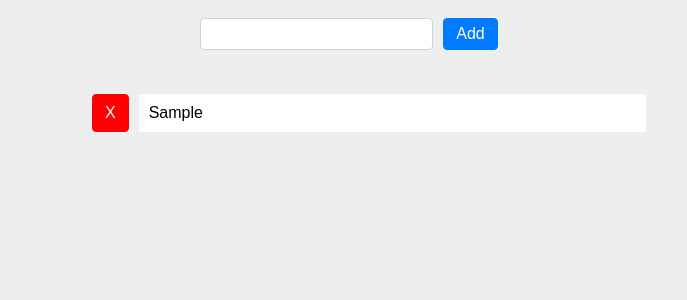
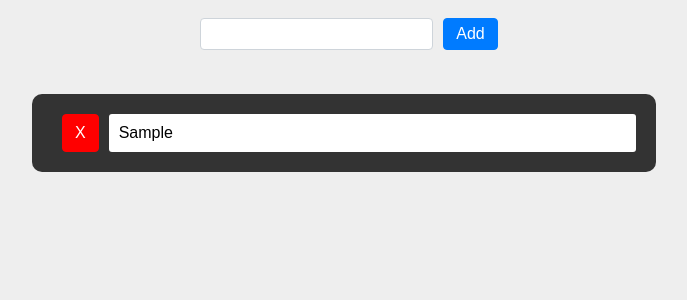
Before and after one commit to munajaf/simple-todo, a React (Create React App) app: page / in a window 1280 px wide. Both pictures are taken after typing "Sample" into the empty fields and a click on the button "Add". Shown: the top 300 px of the page, without its empty margins (296-983 px from the left). Built offline with nearby package versions, Linux system fonts and the light colour scheme.

Commit message:
make drag can change color!

```diff
--- a/src/component/List.jsx
+++ b/src/component/List.jsx
@@ -3,6 +3,7 @@ import { DragDropContext, Droppable } from 'react-beautiful-dnd';
 import { useDispatch } from 'react-redux';
 import { reorderData } from '../redux/actions';
 import DraggableListData from './List/DraggableListData';
+import { UnorderedList } from './styled/List';
 
 const List = ({ todo, removeTodo }) => {
   const dispatch = useDispatch();
@@ -16,17 +17,17 @@ const List = ({ todo, removeTodo }) => {
 
   return (
     <DragDropContext onDragEnd={onDragEnd}>
-      <ul>
-        <Droppable droppableId="list">
-          {(provided) => (
-            // eslint-disable-next-line react/jsx-props-no-spreading
+      <Droppable droppableId="list">
+        {(provided, { isDraggingOver }) => (
+          <UnorderedList ready={todo.length} isDraggingOver={isDraggingOver}>
+            {/* eslint-disable-next-line react/jsx-props-no-spreading */}
             <div ref={provided.innerRef} {...provided.droppableProps}>
               <DraggableListData todo={todo} removeTodo={removeTodo} />
               {provided.placeholder}
             </div>
-          )}
-        </Droppable>
-      </ul>
+          </UnorderedList>
+        )}
+      </Droppable>
     </DragDropContext>
   );
 };
--- a/src/component/List/DraggableListData.jsx
+++ b/src/component/List/DraggableListData.jsx
@@ -6,7 +6,7 @@ import { Button } from '../styled/global';
 
 const DraggableListData = ({ todo, removeTodo }) => todo.map(({ value, id }, index) => (
   <Draggable draggableId={`${id}`} index={index} key={id}>
-    {(providedData) => (
+    {(providedData, snapshot) => (
       <ListData
         key={id}
         ref={providedData.innerRef}
@@ -14,7 +14,7 @@ const DraggableListData = ({ todo, removeTodo }) => todo.map(({ value, id }, ind
         {...providedData.dragHandleProps}
       >
         <Button remove type="submit" onClick={() => removeTodo(id)}>X</Button>
-        <Text>{value}</Text>
+        <Text isDragging={snapshot.isDragging}>{value}</Text>
       </ListData>
     )}
   </Draggable>
--- a/src/component/styled/List.js
+++ b/src/component/styled/List.js
@@ -1,4 +1,12 @@
 import styled from 'styled-components';
+
+export const UnorderedList = styled.ul`
+  ${({ ready, isDraggingOver }) => ready && (
+    `background: ${isDraggingOver ? '#3498db' : '#333'};
+    padding: 10px;
+    border-radius: 10px;`
+  )}
+`;
 
 export const ListData = styled.li`
   display: flex;
@@ -6,7 +14,7 @@ export const ListData = styled.li`
 `;
 
 export const Text = styled.div`
-  background: white;
+  background: ${({ isDragging }) => (isDragging ? '#2ecc71' : 'white')};
   margin-left: 10px;
   font-size: 1rem;
   font-family: Arial;
```
